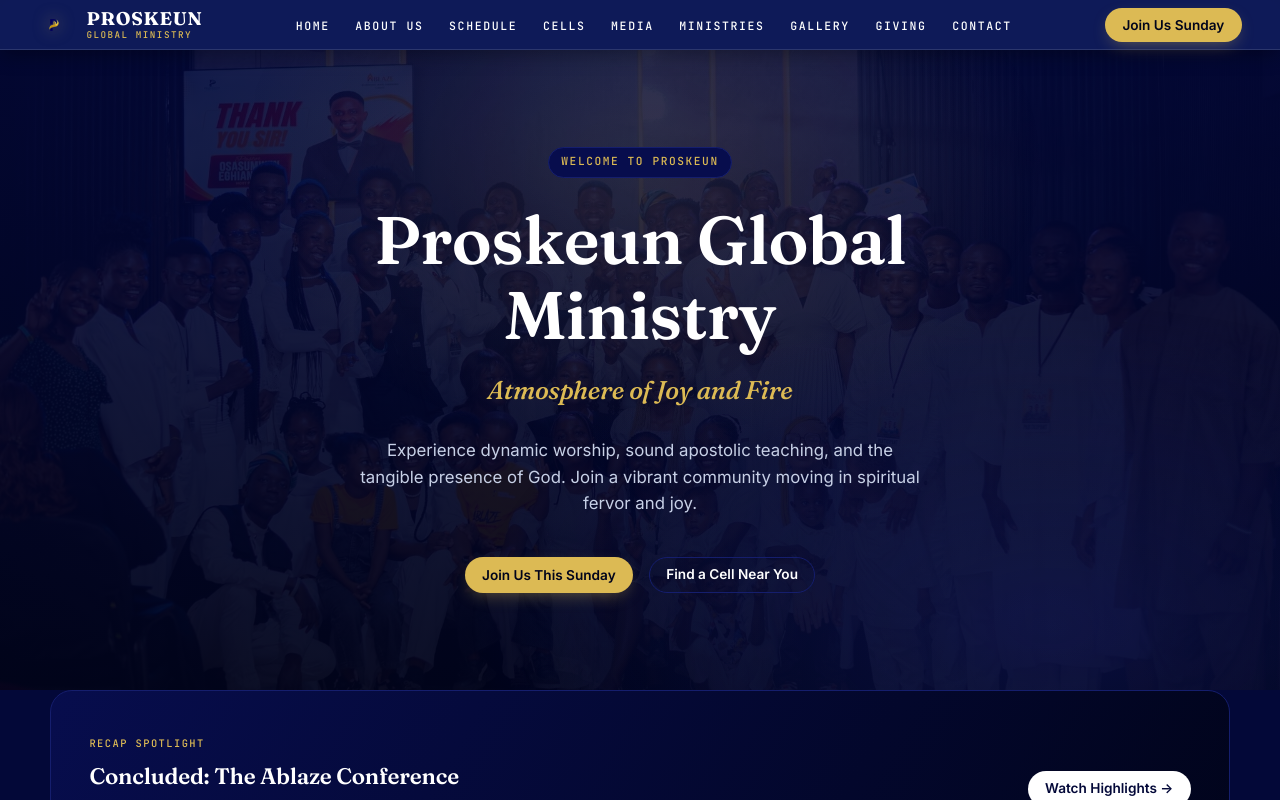
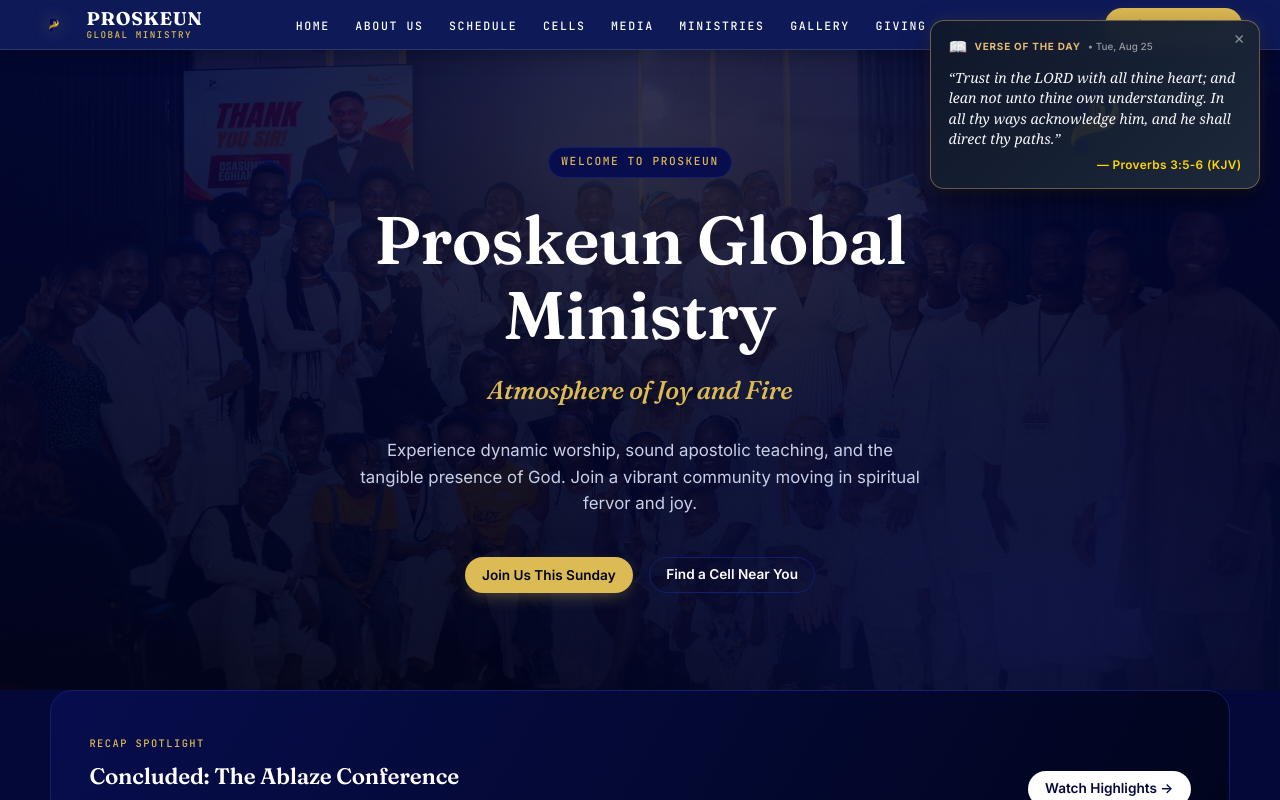
Before and after one commit to splendydteddy/proskeunglobalministries, a React (Vite) app: page / in a window 1280 px wide. Shown: the top 800 px of the page. Built offline with nearby package versions, Linux system fonts and the light colour scheme; no server answers; the database is empty.

Commit message:
Add draggable KJV Verse of the Day component with Proskeun logo watermark

```diff
--- a/src/HomePage.jsx
+++ b/src/HomePage.jsx
@@ -1,5 +1,6 @@
 import React, { useState, useEffect, useCallback } from 'react';
 import { Link } from 'react-router-dom';
+import VerseOfTheDay from './VerseOfTheDay';
 import { supabase } from './supabaseClient';
 import {
   MAIN_CAMPUS,
@@ -12,9 +13,9 @@ import './HomePage.css';
 const scheduleData = [
   { day: 'Monday', title: 'General Fasting Day', type: 'Spiritual Discipline', time: 'All Day' },
   { day: 'Wednesday', title: 'Midweek Service & Bible Study', type: 'Word & Worship', time: '5:00 PM – 7:00 PM' },
-  { day: 'Thursday', title: 'Home Cell Meetings', type: 'Fellowship', time: '4:00 PM – 5:00 PM' },
-  { day: 'Friday', title: 'Prayer Session', type: 'Intercession', time: '5:00 PM – 6:00 PM' },
-  { day: 'Saturday', title: 'Evangelism', type: 'Outreach', time: '4:00 PM' },
+  { day: 'Thursday', title: 'Evangelism', type: 'Outreach', time: '4:00 PM' },
+  { day: 'Friday', title: 'Home Cell Meetings', type: 'Fellowship', time: '5:00 PM – 6:00 PM' },
+  { day: 'Saturday', title: 'Prayer Session', type: 'Intercession', time: '4:00 PM' },
   { day: 'Sunday', title: 'Glorious Service', type: 'Main Service', time: "Starts 7:30 AM (Believers' Institute)", highlight: true },
 ];
 
@@ -321,6 +322,9 @@ const HomePage = () => {
           </div>
         </div>
       </section>
+
+      {/* 🌟 VERSE OF THE DAY SECTION */}
+      <VerseOfTheDay />
 
       {/* RECAP SPOTLIGHT */}
       <section id="ablaze" className="recap-banner">
@@ -815,30 +819,8 @@ const HomePage = () => {
                   <svg width="18" height="18" viewBox="0 0 24 24" fill="currentColor"><path d="M19.59 6.69a4.83 4.83 0 0 1-3.77-4.25V2h-3.45v13.67a2.89 2.89 0 0 1-5.2 1.74 2.89 2.89 0 0 1 2.31-4.64 2.93 2.93 0 0 1 .88.13V9.4a6.84 6.84 0 0 0-1-.05A6.33 6.33 0 0 0 3 15.69 6.33 6.33 0 0 0 9.33 22a6.33 6.33 0 0 0 6.33-6.33V9.17a8.21 8.21 0 0 0 4.93 1.58v-3.48a4.85 4.85 0 0 1-1-.58z"/></svg>
                 </a>
               </li>
-              <li>
-                <a href="https://t.me/proskeuncity" target="_blank" rel="noreferrer" className="social-icon-link" aria-label="Telegram">
-                  <svg width="18" height="18" viewBox="0 0 24 24" fill="currentColor"><path d="M12 2C6.48 2 2 6.48 2 12s4.48 10 10 10 10-4.48 10-10S17.52 2 12 2zm4.64 6.8c-.15 1.58-.8 5.42-1.13 7.19-.14.75-.42 1-.68 1.03-.58.05-1.02-.38-1.58-.75-.88-.58-1.38-.94-2.23-1.5-.99-.65-.35-1.01.22-1.59.15-.15 2.71-2.48 2.76-2.69.01-.03.01-.14-.07-.2-.08-.06-.19-.04-.27-.02-.12.03-1.99 1.27-5.62 3.72-.53.36-1.01.54-1.44.53-.47-.01-1.38-.27-2.06-.49-.83-.27-1.49-.42-1.43-.89.03-.25.38-.51 1.07-.78 4.18-1.82 6.98-3.02 8.4-3.61 4-.1.66 4.99.78 4.99.08 0 .27.02.37.1.1.08.13.19.14.27 0 .06.01.24 0 .38z"/></svg>
-                </a>
-              </li>
-              <li>
-                <a href="https://facebook.com" target="_blank" rel="noreferrer" className="social-icon-link" aria-label="Facebook">
-                  <svg width="18" height="18" viewBox="0 0 24 24" fill="currentColor"><path d="M22.675 0h-21.35c-.732 0-1.325.593-1.325 1.325v21.351c0 .731.593 1.324 1.325 1.324h11.495v-9.294h-3.128v-3.622h3.128v-2.671c0-3.1 1.893-4.788 4.659-4.788 1.325 0 2.463.099 2.795.143v3.24l-1.918.001c-1.504 0-1.795.715-1.795 1.763v2.313h3.587l-.467 3.622h-3.12v9.293h6.116c.73 0 1.323-.593 1.323-1.325v-21.35c0-.732-.593-1.325-1.325-1.325z"/></svg>
-                </a>
-              </li>
-              <li>
-                <a href="https://youtube.com" target="_blank" rel="noreferrer" className="social-icon-link" aria-label="YouTube">
-                  <svg width="18" height="18" viewBox="0 0 24 24" fill="currentColor"><path d="M23.498 6.186a3.016 3.016 0 0 0-2.122-2.136C19.505 3.545 12 3.545 12 3.545s-7.505 0-9.377.505A3.017 3.017 0 0 0 .502 6.186C0 8.07 0 12 0 12s0 3.93.502 5.814a3.016 3.016 0 0 0 2.122 2.136c1.871.505 9.376.505 9.376.505s7.505 0 9.377-.505a3.015 3.015 0 0 0 2.122-2.136C24 15.93 24 12 24 12s0-3.93-.502-5.814zM9.545 15.568V8.432L15.818 12l-6.273 3.568z"/></svg>
-                </a>
-              </li>
             </ul>
           </div>
-        </div>
-
-       <div className="footer-bottom">
-          <p>&copy; {new Date().getFullYear()} Proskeun Global Ministry. All rights reserved.</p>
-          <p>
-            <Link to="/login" className="admin-portal-link">Pastor&apos;s Portal</Link>
-          </p>
         </div>
       </footer>
     </div>
--- /dev/null
+++ b/src/VerseOfTheDay.css
@@ -0,0 +1,143 @@
+/* Compact Floating Drop-Down Container */
+.votd-dropdown-container {
+  position: fixed;
+  top: 20px;
+  right: 20px;
+  z-index: 9999;
+  max-width: 330px;
+  width: calc(100% - 40px);
+  opacity: 0;
+  touch-action: none;
+  transition: opacity 0.4s ease;
+}
+
+.votd-dropdown-container.show {
+  opacity: 1;
+}
+
+/* Compact Glassmorphism Card */
+.votd-dropdown-card {
+  position: relative;
+  overflow: hidden; /* Clips the background watermark within rounded corners */
+  background: linear-gradient(135deg, rgba(15, 23, 42, 0.96), rgba(30, 41, 59, 0.98));
+  border: 1px solid rgba(229, 186, 115, 0.4);
+  border-radius: 14px;
+  padding: 0.85rem 1.1rem;
+  box-shadow: 0 12px 28px rgba(0, 0, 0, 0.5),
+              0 0 15px rgba(229, 186, 115, 0.12);
+  backdrop-filter: blur(10px);
+  color: #ffffff;
+  user-select: none;
+}
+
+/* Proskeun Logo Background Watermark */
+.votd-bg-watermark {
+  position: absolute;
+  top: 50%;
+  left: 50%;
+  width: 170px;
+  height: 170px;
+  transform: translate(-50%, -40%);
+  background-image: url('/logo.png');
+  background-repeat: no-repeat;
+  background-position: center;
+  background-size: contain;
+  opacity: 0.08; /* Soft watermark opacity so text remains crystal clear */
+  pointer-events: none;
+  z-index: 0;
+}
+
+/* Header & Date Badge */
+.votd-header {
+  position: relative;
+  z-index: 1;
+  display: flex;
+  align-items: center;
+  gap: 7px;
+  margin-bottom: 0.55rem;
+  padding-right: 22px; /* Space for close button */
+}
+
+.votd-icon {
+  font-size: 0.95rem;
+}
+
+.votd-badge {
+  font-size: 0.62rem;
+  font-weight: 700;
+  letter-spacing: 0.08em;
+  text-transform: uppercase;
+  color: #e5ba73;
+}
+
+.votd-date {
+  font-size: 0.62rem;
+  color: rgba(255, 255, 255, 0.55);
+  font-weight: 500;
+}
+
+/* Close Button */
+.votd-close-btn {
+  position: absolute;
+  top: 8px;
+  right: 10px;
+  z-index: 2;
+  background: transparent;
+  border: none;
+  color: rgba(255, 255, 255, 0.5);
+  font-size: 0.85rem;
+  cursor: pointer;
+  padding: 4px;
+  line-height: 1;
+  transition: color 0.2s ease, transform 0.2s ease;
+}
+
+.votd-close-btn:hover {
+  color: #e5ba73;
+  transform: scale(1.15);
+}
+
+/* Content Container above watermark */
+.votd-content {
+  position: relative;
+  z-index: 1;
+}
+
+/* Verse Text & Reference */
+.votd-text {
+  font-family: Georgia, 'Times New Roman', serif;
+  font-size: 0.88rem;
+  font-style: italic;
+  color: #f8fafc;
+  line-height: 1.45;
+  margin: 0 0 0.4rem 0;
+}
+
+.votd-ref {
+  display: block;
+  font-size: 0.74rem;
+  font-weight: 600;
+  color: #ffd700;
+  letter-spacing: 0.03em;
+  font-style: normal;
+  text-align: right;
+}
+
+.votd-loading {
+  position: relative;
+  z-index: 1;
+  font-size: 0.8rem;
+  color: rgba(255, 255, 255, 0.65);
+  font-style: italic;
+  margin: 0;
+}
+
+/* Mobile Adjustments */
+@media (max-width: 600px) {
+  .votd-dropdown-container {
+    top: 15px;
+    right: 15px;
+    left: 15px;
+    max-width: none;
+  }
+}
--- /dev/null
+++ b/src/VerseOfTheDay.jsx
@@ -0,0 +1,122 @@
+import React, { useEffect, useState, useRef } from 'react';
+import './VerseOfTheDay.css';
+
+export default function VerseOfTheDay() {
+  const [verseData, setVerseData] = useState({ verse: '', reference: '' });
+  const [loading, setLoading] = useState(true);
+  const [isVisible, setIsVisible] = useState(false);
+
+  // Dragging state
+  const [position, setPosition] = useState({ x: 0, y: 0 });
+  const [isDragging, setIsDragging] = useState(false);
+  const dragStartPos = useRef({ x: 0, y: 0 });
+  const elementPosOnStart = useRef({ x: 0, y: 0 });
+
+  // Format today's date (e.g. "Mon, Oct 12")
+  const todayDate = new Date().toLocaleDateString('en-US', {
+    weekday: 'short',
+    month: 'short',
+    day: 'numeric',
+  });
+
+  useEffect(() => {
+    // Fetch daily verse explicitly specifying King James Version (&version=kjv)
+    fetch('https://beta.ourmanna.com/api/v1/get?format=json&order=daily&version=kjv')
+      .then((res) => res.json())
+      .then((data) => {
+        if (data && data.verse) {
+          setVerseData({
+            verse: data.verse.details.text,
+            reference: `${data.verse.details.reference} (KJV)`,
+          });
+        }
+        setLoading(false);
+        setTimeout(() => setIsVisible(true), 300);
+      })
+      .catch((err) => {
+        console.error('Failed to fetch verse of the day:', err);
+        // Reliable fallback in KJV
+        setVerseData({
+          verse: 'Trust in the LORD with all thine heart; and lean not unto thine own understanding. In all thy ways acknowledge him, and he shall direct thy paths.',
+          reference: 'Proverbs 3:5-6 (KJV)',
+        });
+        setLoading(false);
+        setTimeout(() => setIsVisible(true), 300);
+      });
+  }, []);
+
+  // --- DRAG HANDLERS ---
+  const handlePointerDown = (e) => {
+    if (e.target.closest('.votd-close-btn')) return;
+
+    setIsDragging(true);
+    dragStartPos.current = { x: e.clientX, y: e.clientY };
+    elementPosOnStart.current = { ...position };
+
+    e.target.setPointerCapture(e.pointerId);
+  };
+
+  const handlePointerMove = (e) => {
+    if (!isDragging) return;
+    const deltaX = e.clientX - dragStartPos.current.x;
+    const deltaY = e.clientY - dragStartPos.current.y;
+
+    setPosition({
+      x: elementPosOnStart.current.x + deltaX,
+      y: elementPosOnStart.current.y + deltaY,
+    });
+  };
+
+  const handlePointerUp = (e) => {
+    if (isDragging) {
+      setIsDragging(false);
+      try {
+        e.target.releasePointerCapture(e.pointerId);
+      } catch {
+        // Safe catch for pointer release
+      }
+    }
+  };
+
+  return (
+    <div
+      className={`votd-dropdown-container ${isVisible ? 'show' : ''}`}
+      style={{
+        transform: `translate(${position.x}px, ${position.y}px)`,
+        cursor: isDragging ? 'grabbing' : 'grab',
+      }}
+      onPointerDown={handlePointerDown}
+      onPointerMove={handlePointerMove}
+      onPointerUp={handlePointerUp}
+    >
+      <div className="votd-dropdown-card">
+        {/* Watermark background overlay */}
+        <div className="votd-bg-watermark" />
+
+        <button
+          type="button"
+          className="votd-close-btn"
+          onClick={() => setIsVisible(false)}
+          aria-label="Close Verse of the Day"
+        >
+          ✕
+        </button>
+
+        <div className="votd-header">
+          <span className="votd-icon">📖</span>
+          <span className="votd-badge">Verse of the Day</span>
+          <span className="votd-date">• {todayDate}</span>
+        </div>
+
+        {loading ? (
+          <p className="votd-loading">Fetching today's scripture...</p>
+        ) : (
+          <div className="votd-content">
+            <blockquote className="votd-text">“{verseData.verse}”</blockquote>
+            <cite className="votd-ref">— {verseData.reference}</cite>
+          </div>
+        )}
+      </div>
+    </div>
+  );
+}
```
